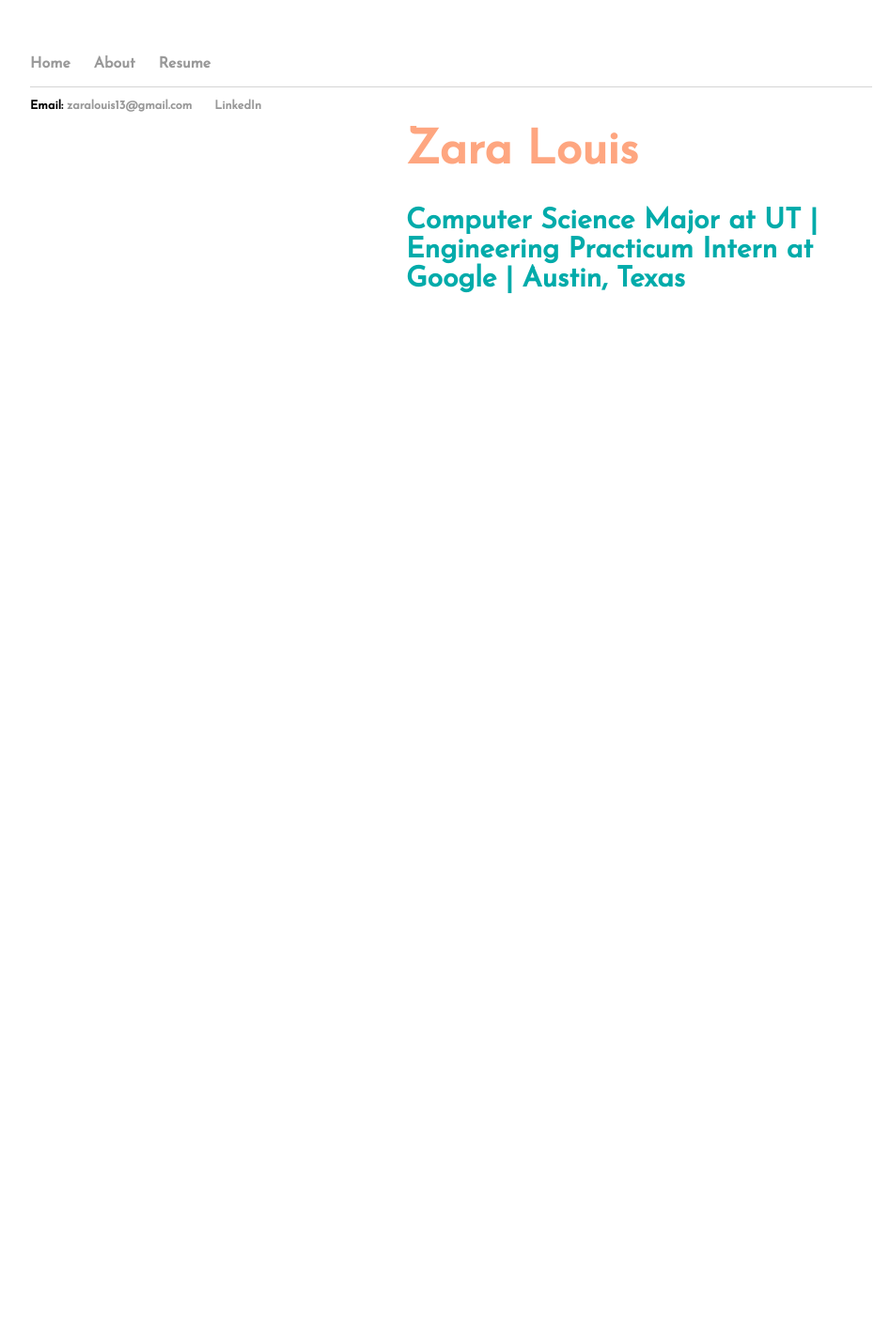
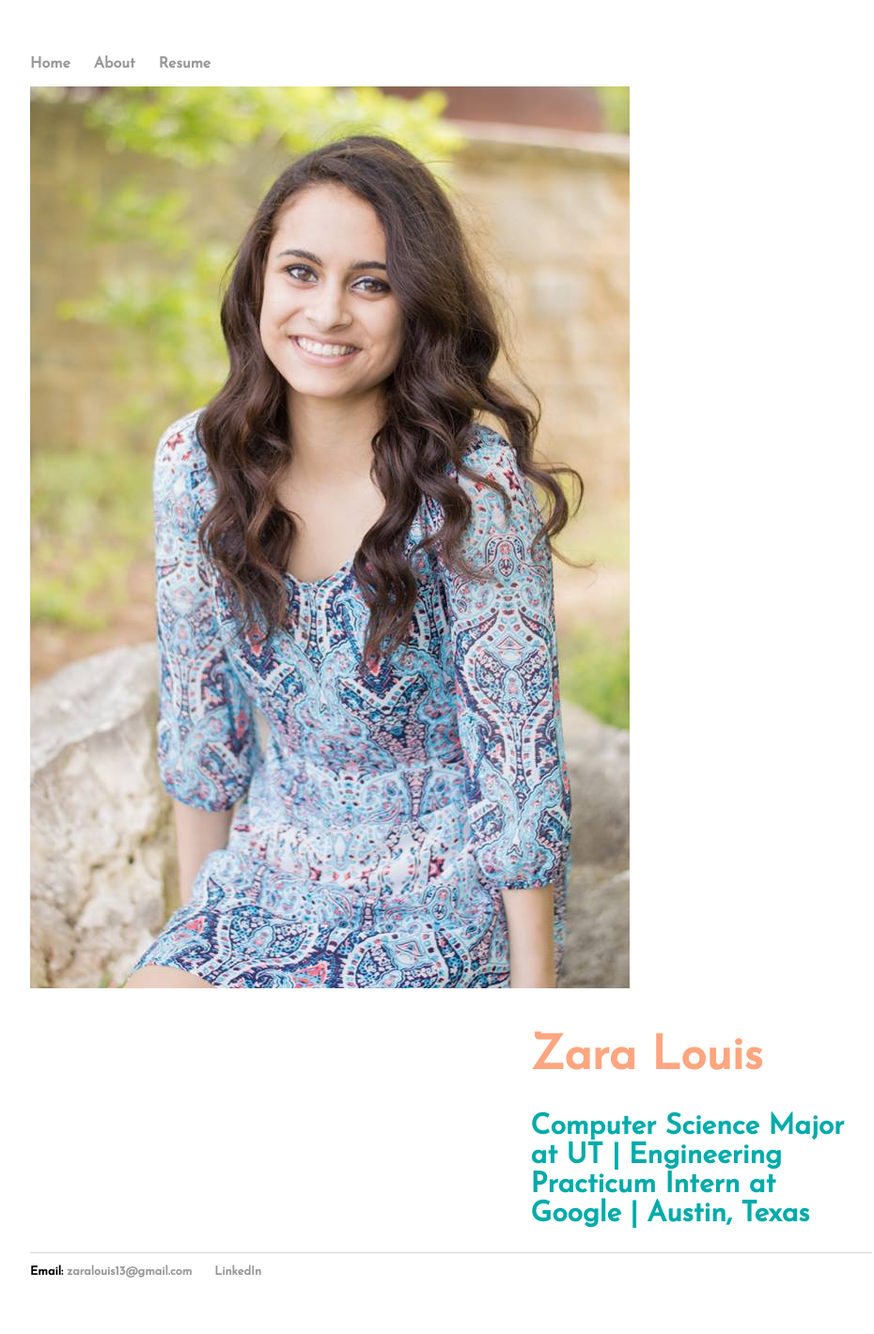
Before and after one commit to zaralouis/zaralouis.github.io, a Jekyll site: the page built from index.html, in a window 1280 px wide. Shown: the whole page at 94% size, without its empty margins (160-1090 px from the left). Built offline with Jekyll 4.4.1, drawn with Linux system fonts in a browser that asks for light colours; before the commit the page ends 1002 px from its top, so only the background shows below that.

Commit message:
Update main.css

```diff
--- a/css/main.css
+++ b/css/main.css
@@ -24,18 +24,10 @@ a:hover {
     text-decoration: underline;
 }
 
-#profile-pic {
-    height: 450px;
-    width: 415px;
-    position: absolute;
-    border: 2px solid black;
-}
-
 .left-div {
     float: left;
     overflow: hidden;
     display: block;
-    position: absolute;
 }
 
 .right-div {
@@ -44,11 +36,9 @@ a:hover {
     height: 100%;
     display: block;
     overflow: auto;
-    position: absolute;
     margin-left: 400px;
     margin-right: 5px;
     margin-top: 10px;
-    margin-bottom: 10px;
 }
 
 h1 {
```
